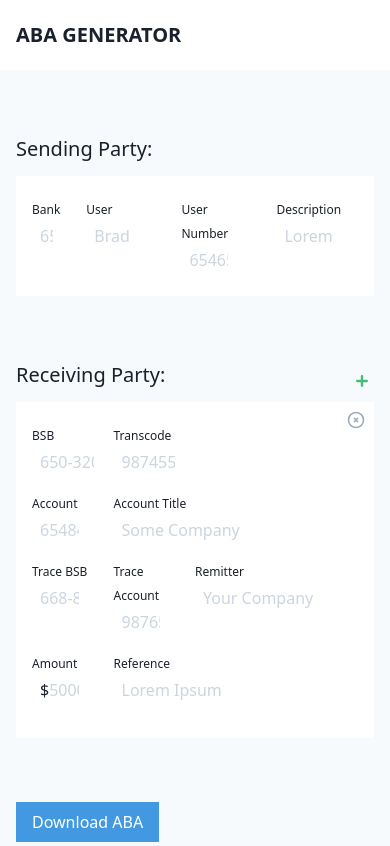
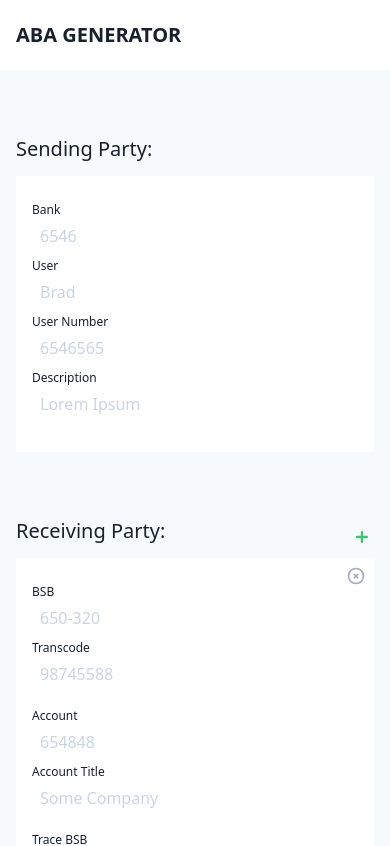
Before and after one commit to baxelson12/aba-gen, an Angular app: page / in a window 390 px wide. Shown: the top 846 px of the page. Built offline with nearby package versions, Linux system fonts and the light colour scheme.

Commit message:
feat: Make responsive

```diff
--- a/src/app/app.component.html
+++ b/src/app/app.component.html
@@ -10,8 +10,9 @@
   <!-- Sender -->
   <div formGroupName="sender" class="mb-16">
     <legend class="mb-3 text-xl font-medium">Sending Party:</legend>
-    <div name="sender" class="px-4 py-5 shadow bg-white rounded flex justify-between">
-      <div class="w-1/8 pr-3">
+    <div name="sender" class="px-4 py-5 shadow bg-white rounded flex flex-col">
+      <div class="mb-3 md:w-full md:flex">
+        <div class="md:w-1/8 mr-3">
           <rounded-input
             formControlName="bank"
             label="Bank"
@@ -19,7 +20,7 @@
             placeholder="6546"
             aria-label="Bank"></rounded-input>
         </div>
-      <div class="w-1/4 pr-3">
+        <div class="md:w-1/4 mr-3">
           <rounded-input
             formControlName="user"
             label="User"
@@ -27,7 +28,7 @@
             placeholder="Brad"
             aria-label="User"></rounded-input>
         </div>
-      <div class="w-1/4 pr-3">
+        <div class="md:w-1/4 mr-3">
           <rounded-input
           formControlName="userNumber"
           label="User Number"
@@ -35,13 +36,14 @@
           placeholder="6546565"
           aria-label="User Number"></rounded-input>
         </div>
-      <div class="w-1/4 pr-3">
+        <div class="md:w-1/4 mr-3">
           <rounded-input
             formControlName="description"
             label="Description"
             input-type="string"
             placeholder="Lorem Ipsum"
             aria-label="Description"></rounded-input>
+        </div>
       </div>
     </div>
   </div>
@@ -68,8 +70,8 @@
           </svg>
         </button>
       </div>
-      <div class="mb-3 w-full flex">
-        <div class="w-1/4 pr-3">
+      <div class="md:w-full mb-3 md:flex">
+        <div class="md:w-1/4 mr-3">
           <rounded-input
             formControlName="bsb"
             label="BSB"
@@ -77,7 +79,7 @@
             placeholder="650-320"
             aria-label="BSB"></rounded-input>
         </div>
-        <div class="w-1/4 pr-3">
+        <div class="md:w-1/4 mr-3">
           <rounded-input
             formControlName="transactionCode"
             label="Transcode"
@@ -86,8 +88,8 @@
             aria-label="Transcode"></rounded-input>
         </div>
       </div>
-      <div class="w-full mb-3 flex">
-        <div class="w-1/4 pr-3">
+      <div class="md:w-full mb-3 md:flex">
+        <div class="md:w-1/4 mr-3">
           <rounded-input
             formControlName="account"
             label="Account"
@@ -95,7 +97,7 @@
             placeholder="654848"
             aria-label="Account number"></rounded-input>
         </div>
-        <div class="w-1/2 pr-3">
+        <div class="md:w-1/2 mr-3">
           <rounded-input
             formControlName="accountTitle"
             label="Account Title"
@@ -104,8 +106,8 @@
             aria-label="Account Title"></rounded-input>
         </div>
       </div>
-      <div class="w-full mb-3 flex">
-        <div class="w-1/4 pr-3">
+      <div class="md:w-full mb-3 md:flex">
+        <div class="md:w-1/4 mr-3">
           <rounded-input
             formControlName="traceBsb"
             label="Trace BSB"
@@ -113,7 +115,7 @@
             placeholder="668-849"
             aria-label="Trace BSB"></rounded-input>
         </div>
-        <div class="w-1/4 pr-3">
+        <div class="md:w-1/4 mr-3">
           <rounded-input
             formControlName="traceAccount"
             label="Trace Account"
@@ -121,7 +123,7 @@
             placeholder="987654"
             aria-label="Trace account"></rounded-input>
         </div>
-        <div class="w-1/2 pr-3">
+        <div class="md:w-1/2 mr-3">
           <rounded-input
             formControlName="remitter"
             label="Remitter"
@@ -130,8 +132,8 @@
             aria-label="Remitter"></rounded-input>
         </div>
       </div>
-      <div class="w-full mb-3 flex">
-        <div class="w-1/4 pr-3">
+      <div class="md:w-full mb-3 md:flex">
+        <div class="md:w-1/4 mr-3">
           <rounded-input
             formControlName="amount"
             label="Amount"
@@ -139,7 +141,7 @@
             placeholder="5000.00"
             aria-label="Amount">$</rounded-input>
         </div>
-        <div class="w-1/2 pr-3">
+        <div class="md:w-1/2 mr-3">
           <rounded-input
             formControlName="reference"
             label="Reference"
```
Lines whose indentation alone changed are shown as unchanged.
